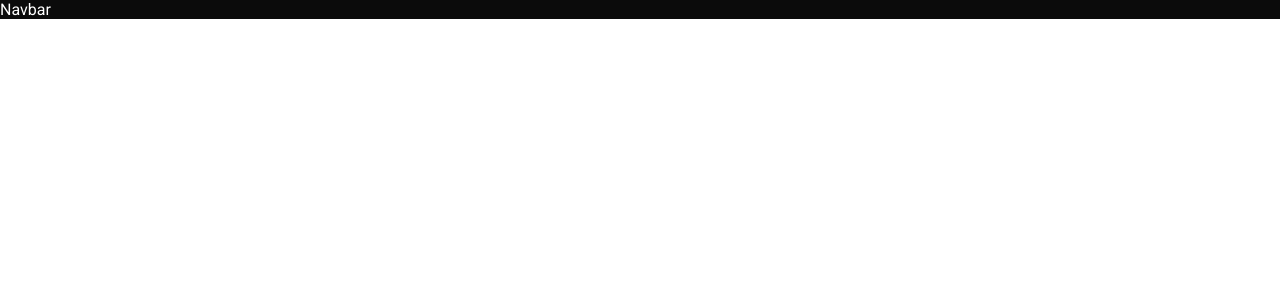
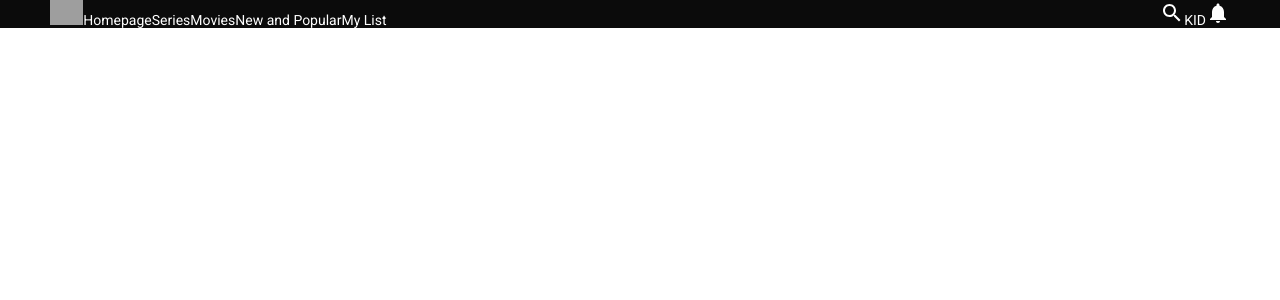
Before and after one commit to atubak400/Netflic-Clone, a React (Create React App) app: page / in a window 1280 px wide. Shown: the top 300 px of the page. Built offline with nearby package versions, Linux system fonts and the light colour scheme; grey boxes are pictures that could not be loaded.

Commit message:
navbar component creation continues

```diff
--- a/src/components/navbar/Navbar.jsx
+++ b/src/components/navbar/Navbar.jsx
@@ -1,8 +1,30 @@
+import { Notifications, Search } from '@material-ui/icons'
 import React from 'react'
 import './navbar.scss'
 
 const Navbar = () => {
-  return <div className='navbar'>Navbar</div>
+  return (
+    <div className='navbar'>
+      <div className='container'>
+        <div className='left'>
+          <img
+            src='https://upload.wikimedia.org/wikipedia/commons/thumb/0/08/Netflix_2015_logo.svg/2560px-Netflix_2015_logo.svg.png'
+            alt=''
+          />
+          <span>Homepage</span>
+          <span>Series</span>
+          <span>Movies</span>
+          <span>New and Popular</span>
+          <span>My List</span>
+        </div>
+        <div className='right'>
+          <Search />
+          <span>KID</span>
+          <Notifications />
+        </div>
+      </div>
+    </div>
+  )
 }
 
 export default Navbar
--- a/src/components/navbar/navbar.scss
+++ b/src/components/navbar/navbar.scss
@@ -1,3 +1,14 @@
 .navbar {
   color: white;
+  font-size: 14px;
+
+  .container {
+    padding: 0px 50px;
+    display: flex;
+    align-items: center;
+    justify-content: space-between;
+    img {
+      height: 25px;
+    }
+  }
 }
```
